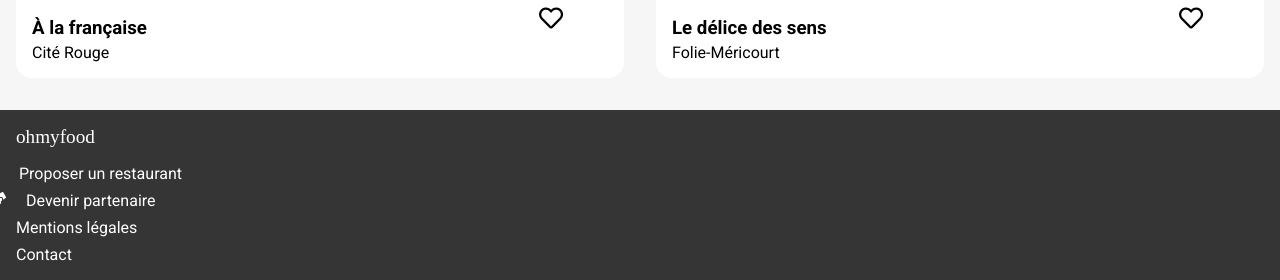
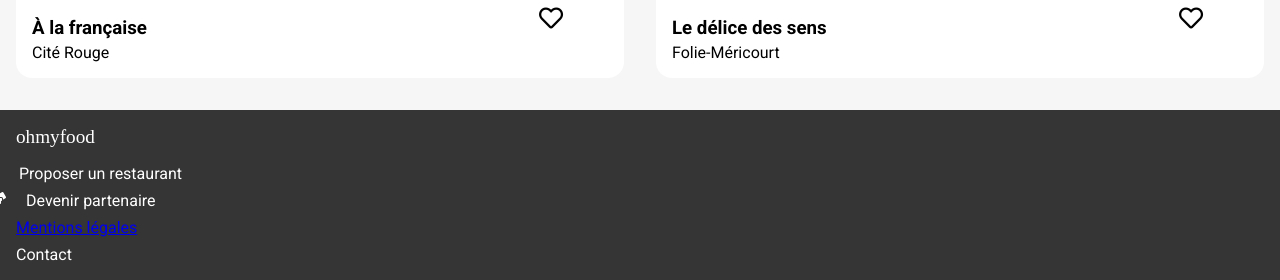
Before and after one commit to Rico-9/P3, a plain HTML site: page index.html in a window 1280 px wide. Shown: the part 1110-1390 px from the top of the page. Drawn offline with Linux system fonts and the light colour scheme; a web font is replaced by a local one.

Commit message:
update version

```diff
--- a/index.html
+++ b/index.html
@@ -143,7 +143,7 @@
             <a class="footer-link" href="#"><i class="footer__icon fas fa-hands-helping"></i>Devenir partenaire</a>
           </li>
           <li class="footer-listElt">
-            <a class="footer-link" href="#">Mentions légales</a>
+            <a class="footer-mentions" href="#">Mentions légales</a>
           </li>
           <li class="footer-listElt">
             <a class="footer-link" href="mailto:contact@ohmyfood.com">Contact</a>
```
